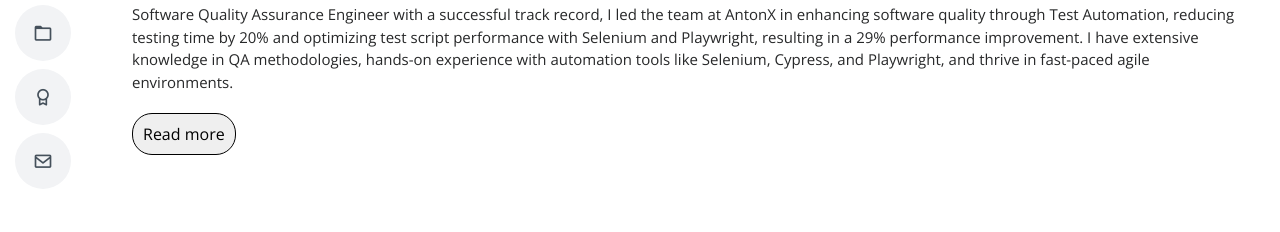
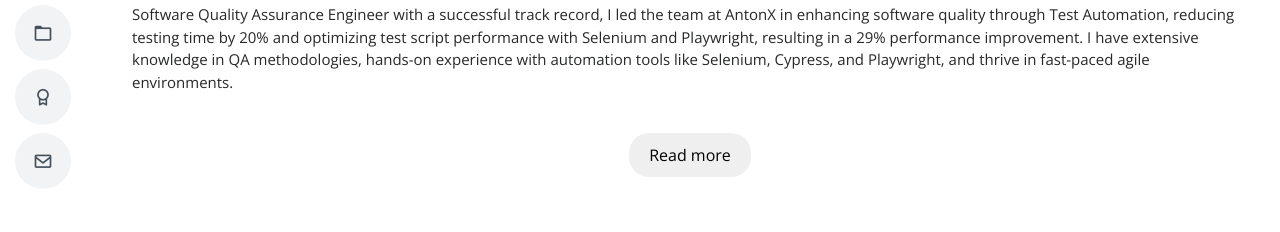
Before and after one commit to mohsinalikhattak/https-mohsinalikhattak.github.io-, a website: page index.html in a window 1280 px wide. Shown: the part 395-627 px from the top of the page. Drawn offline with nearby package versions, Linux system fonts and the light colour scheme.

Commit message:
Read more dutton added in about section

```diff
--- a/assets/css/style.css
+++ b/assets/css/style.css
@@ -435,11 +435,22 @@ section {
 /*--------------------------------------------------------------
 # About
 --------------------------------------------------------------*/
-#read-more{
+#read-more {
   border:  1px solid;
+  border: none;
   border-radius: 20px;
-  padding: 8px 10px;
+  display: block;
+  margin: 20px auto; /* Center the button horizontally */
+  padding: 10px 20px;
+  font-size: 16px;
   cursor: pointer;
+}
+
+/* If you want to center both vertically and horizontally */
+.col-lg-12 {
+  display: flex;
+  flex-direction: column;
+  align-items: center; /* Centers the button horizontally */
 }
 #read-more:hover{
   color: #fff;
```
